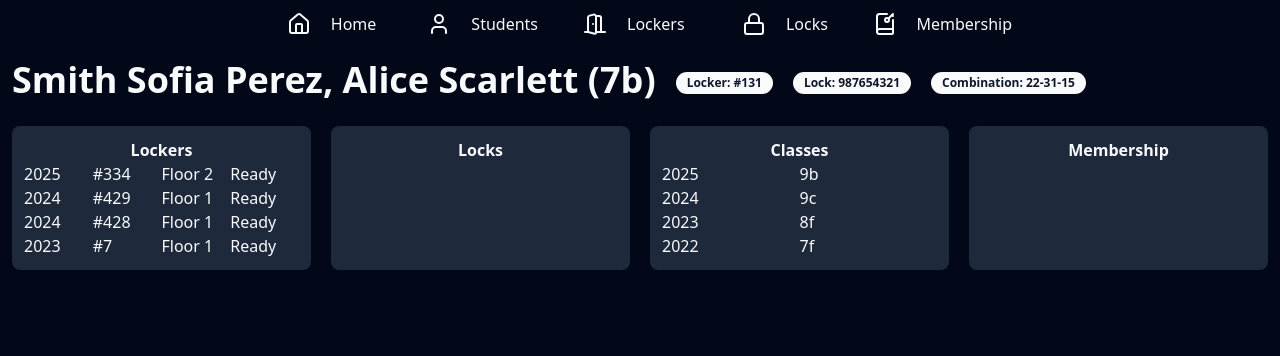
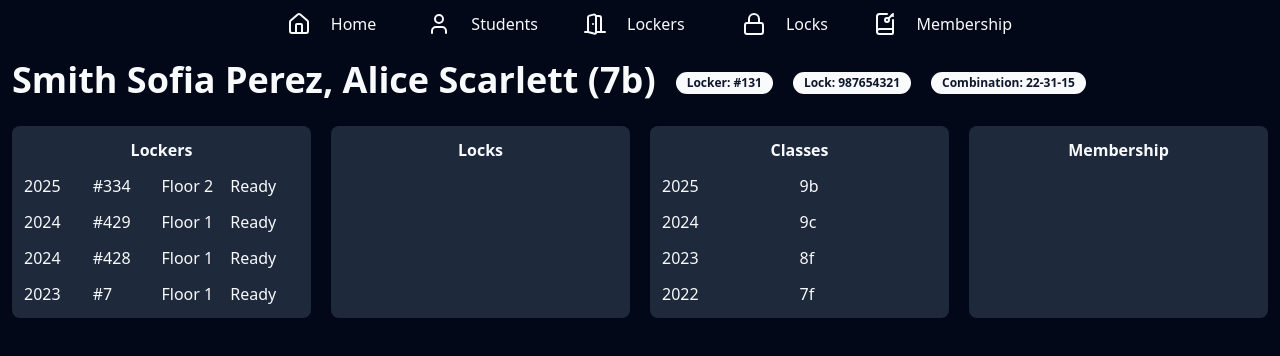
Before and after one commit to b-at-neu/pulse, a Next.js app: page /students/1e2a3d4c-5b6f-7a8d-9e1b-2c3d4e5f6a7 in a window 1280 px wide. Shown: the top 356 px of the page. Built offline with nearby package versions, Linux system fonts and the light colour scheme.

Commit message:
#13 add more distance in card

```diff
--- a/components/ui/card.tsx
+++ b/components/ui/card.tsx
@@ -6,7 +6,7 @@ interface CardProps extends HTMLAttributes<HTMLElement> {
 
 export function Card({ title, children }: CardProps) {
   return (
-    <div className="w-full bg-muted rounded-lg p-3">
+    <div className="w-full bg-muted rounded-lg p-3 flex flex-col gap-3">
       <h2 className="font-bold text-center">{title}</h2>
       {children}
     </div>
```
